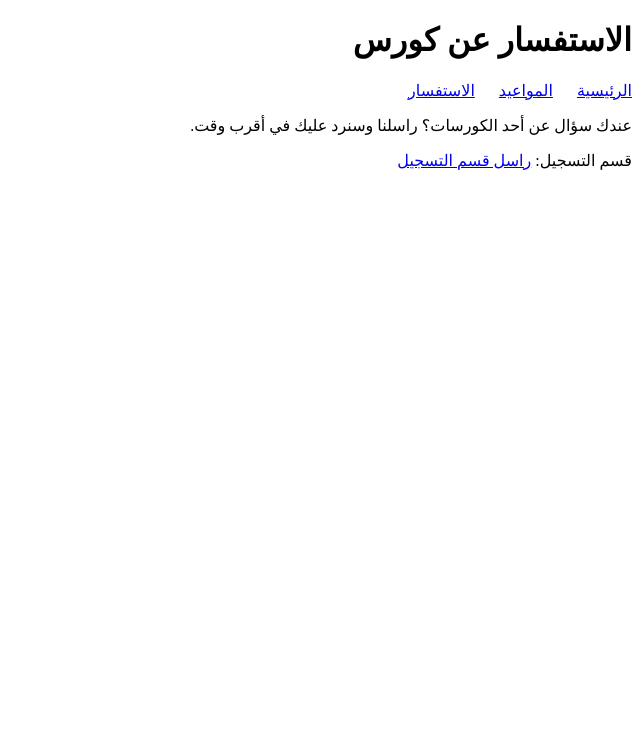
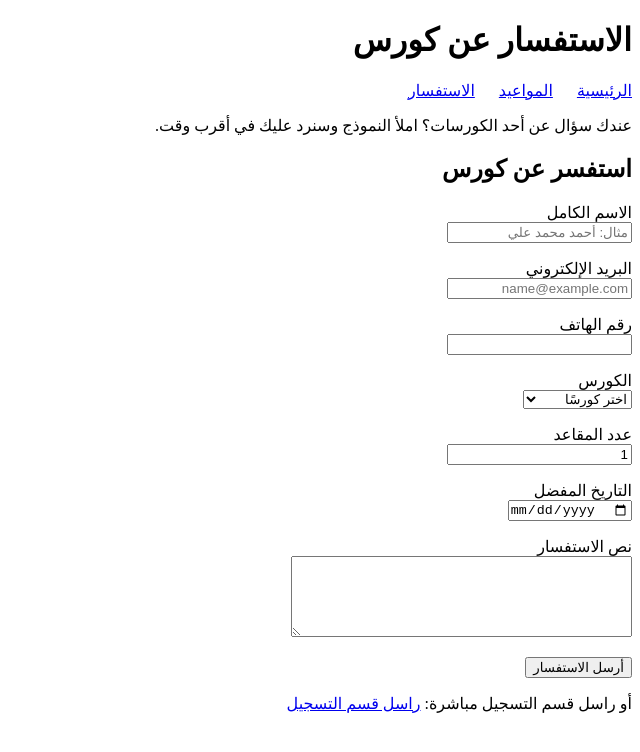
Before and after one commit to bayanqat/coderz-institute, a plain HTML site: page pages/enquiry.html in a window 1280 px wide. Shown: the whole page, without its empty margins (640-1280 px from the left). Drawn offline with Linux system fonts and the light colour scheme.

Commit message:
Complete Q3

```diff
--- a/pages/enquiry.html
+++ b/pages/enquiry.html
@@ -18,8 +18,54 @@
       </nav>
     </header>
     <main>
-      <p>عندك سؤال عن أحد الكورسات؟ راسلنا وسنرد عليك في أقرب وقت.</p>
-      <p>قسم التسجيل: <a href="mailto:registration@example.com">راسل قسم التسجيل</a></p>
+      <p>عندك سؤال عن أحد الكورسات؟ املأ النموذج وسنرد عليك في أقرب وقت.</p>
+
+      <form>
+        <h2>استفسر عن كورس</h2>
+
+        <p>
+          <label for="full-name">الاسم الكامل</label><br />
+          <input type="text" id="full-name" name="full_name" placeholder="مثال: أحمد محمد علي" autocomplete="name" />
+        </p>
+
+        <p>
+          <label for="email">البريد الإلكتروني</label><br />
+          <input type="email" id="email" name="email" placeholder="name@example.com" autocomplete="email" />
+        </p>
+
+        <p>
+          <label for="phone">رقم الهاتف</label><br />
+          <input type="tel" id="phone" name="phone" autocomplete="tel" />
+        </p>
+
+        <p>
+          <label for="course">الكورس</label><br />
+          <select id="course" name="course">
+            <option value="">اختر كورسًا</option>
+            <option value="content">HTML Content</option>
+            <option value="forms">HTML Forms</option>
+          </select>
+        </p>
+
+        <p>
+          <label for="seats">عدد المقاعد</label><br />
+          <input type="number" id="seats" name="seats" value="1" min="1" />
+        </p>
+
+        <p>
+          <label for="preferred-date">التاريخ المفضل</label><br />
+          <input type="date" id="preferred-date" name="preferred_date" />
+        </p>
+
+        <p>
+          <label for="message">نص الاستفسار</label><br />
+          <textarea id="message" name="message" rows="5" cols="40"></textarea>
+        </p>
+
+        <button type="submit">أرسل الاستفسار</button>
+      </form>
+
+      <p>أو راسل قسم التسجيل مباشرة: <a href="mailto:registration@example.com">راسل قسم التسجيل</a></p>
     </main>
   </body>
 </html>
```
Also changed, not shown: answers.txt.
